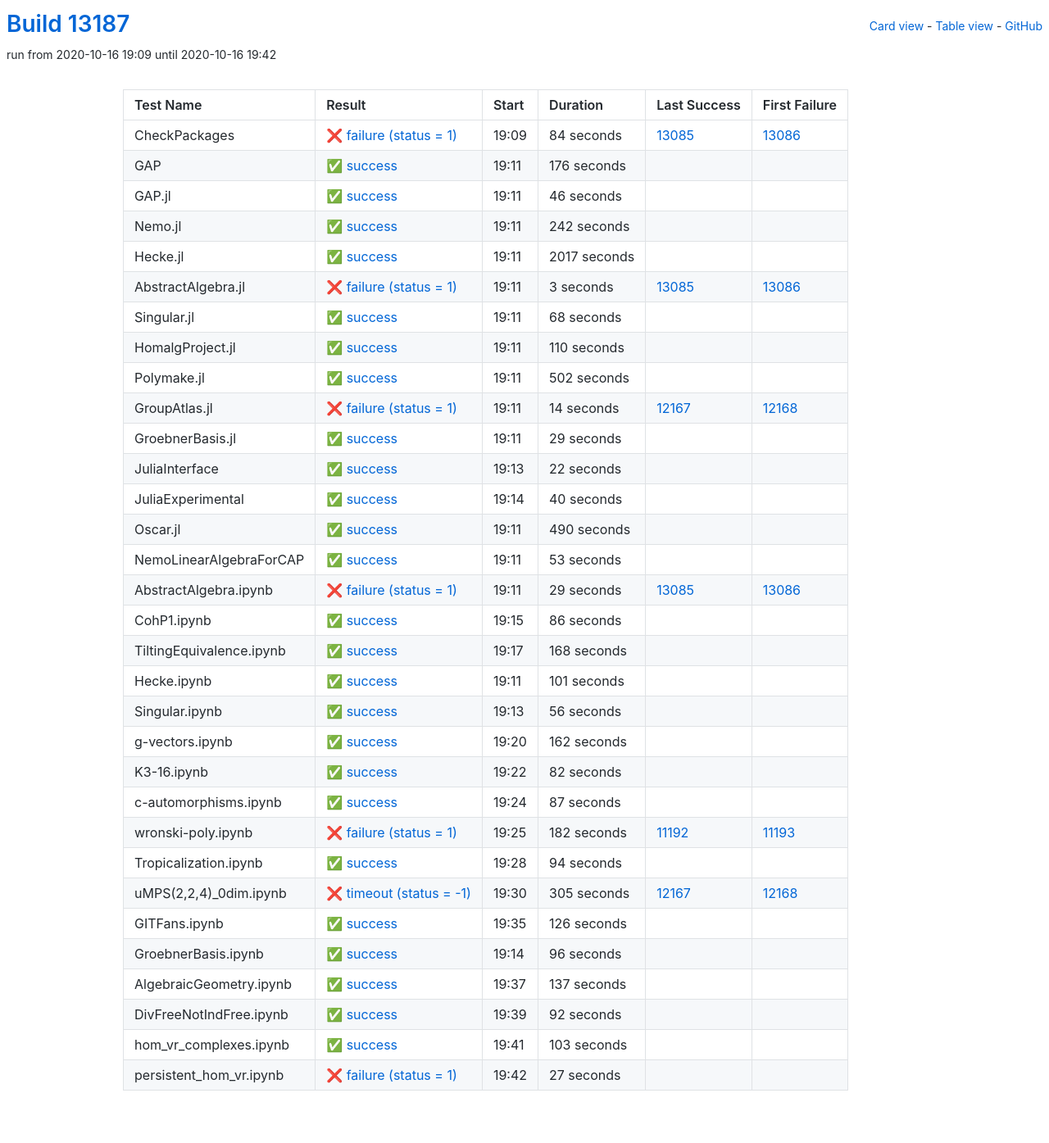
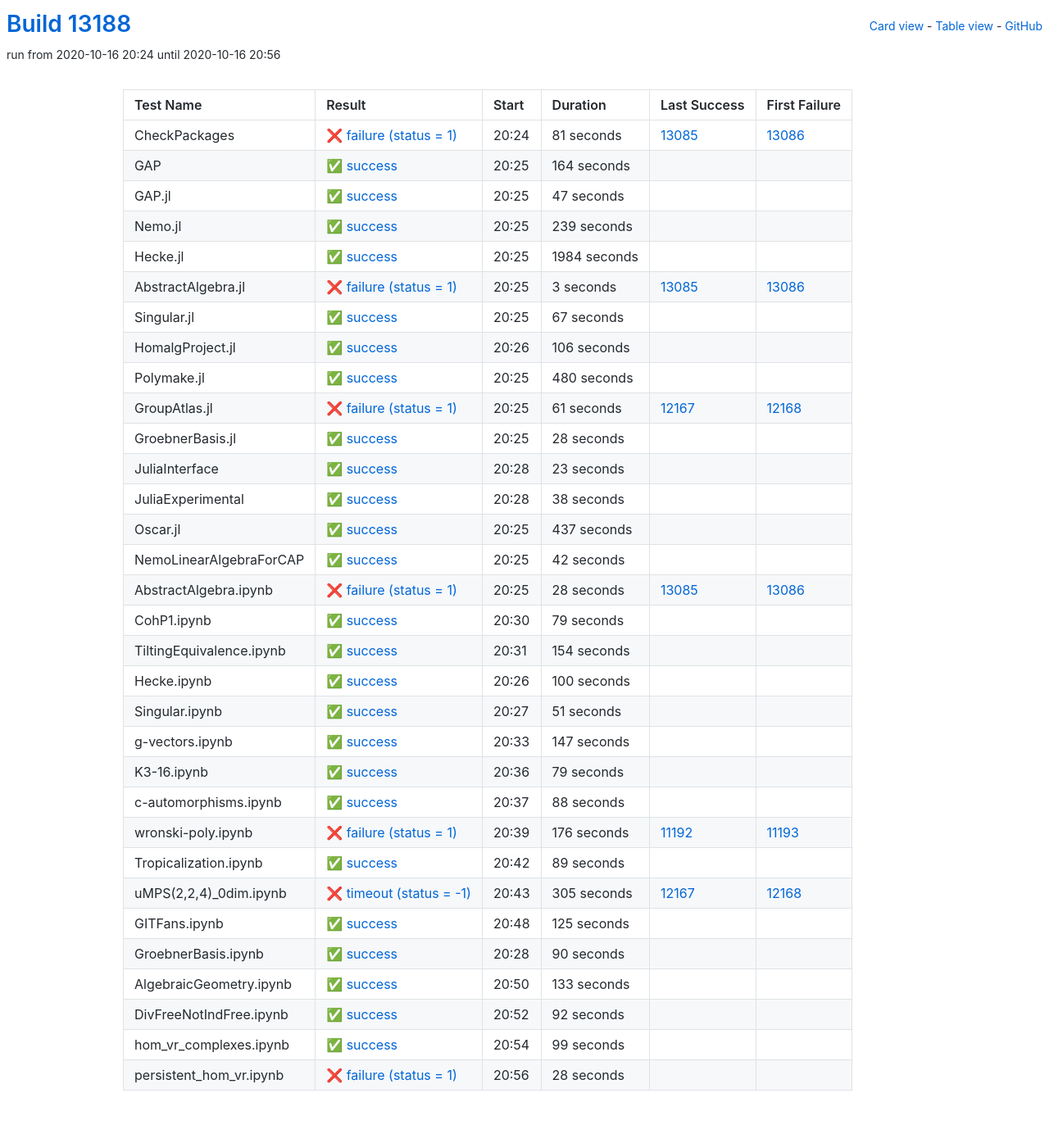
Before and after one commit to oscar-system/oscar-ci-status, a Jekyll site: the page built from table.html, in a window 1280 px wide. Shown: the whole page at 82% size. Built offline with Jekyll 4.4.1, drawn with Linux system fonts in a browser that asks for light colours.

Commit message:
Build #13188

```diff
--- a/_data/ci.yml
+++ b/_data/ci.yml
@@ -1,6 +1,6 @@
 ---
-build: 13187
-build_url: https://oscarci.mathematik.uni-kl.de/job/oscar/13187/
+build: 13188
+build_url: https://oscarci.mathematik.uni-kl.de/job/oscar/13188/
 job: oscar
 organization: oscar-system
 repo: oscar-ci-status
@@ -8,68 +8,68 @@
 tests:
 - name: CheckPackages
   id: checkpackages
-  log: https://oscarci.mathematik.uni-kl.de/job/oscar/13187/artifact/logs/build-13187/CheckPackages.log
-  start: 2020-10-16 19:09
+  log: https://oscarci.mathematik.uni-kl.de/job/oscar/13188/artifact/logs/build-13188/CheckPackages.log
+  start: 2020-10-16 20:24
   success: false
   exitcode: 1
   status: failure
-  duration: 84
+  duration: 81
   last_success: 13085
   last_success_url: https://oscarci.mathematik.uni-kl.de/job/oscar/13085/
   first_failure: 13086
   first_failure_url: https://oscarci.mathematik.uni-kl.de/job/oscar/13086/
 - name: GAP
   id: gap
-  log: https://oscarci.mathematik.uni-kl.de/job/oscar/13187/artifact/logs/build-13187/GAP.log
-  start: 2020-10-16 19:11
+  log: https://oscarci.mathematik.uni-kl.de/job/oscar/13188/artifact/logs/build-13188/GAP.log
+  start: 2020-10-16 20:25
   success: true
   exitcode: 0
   status: success
-  duration: 176
+  duration: 164
   last_success: false
   last_success_url:
   first_failure: false
   first_failure_url:
 - name: GAP.jl
   id: gap-jl
-  log: https://oscarci.mathematik.uni-kl.de/job/oscar/13187/artifact/logs/build-13187/GAP.jl.log
-  start: 2020-10-16 19:11
+  log: https://oscarci.mathematik.uni-kl.de/job/oscar/13188/artifact/logs/build-13188/GAP.jl.log
+  start: 2020-10-16 20:25
   success: true
   exitcode: 0
   status: success
-  duration: 46
+  duration: 47
   last_success: false
   last_success_url:
   first_failure: false
   first_failure_url:
 - name: Nemo.jl
   id: nemo-jl
-  log: https://oscarci.mathematik.uni-kl.de/job/oscar/13187/artifact/logs/build-13187/Nemo.jl.log
-  start: 2020-10-16 19:11
+  log: https://oscarci.mathematik.uni-kl.de/job/oscar/13188/artifact/logs/build-13188/Nemo.jl.log
+  start: 2020-10-16 20:25
   success: true
   exitcode: 0
   status: success
-  duration: 242
+  duration: 239
   last_success: false
   last_success_url:
   first_failure: false
   first_failure_url:
 - name: Hecke.jl
   id: hecke-jl
-  log: https://oscarci.mathematik.uni-kl.de/job/oscar/13187/artifact/logs/build-13187/Hecke.jl.log
-  start: 2020-10-16 19:11
+  log: https://oscarci.mathematik.uni-kl.de/job/oscar/13188/artifact/logs/build-13188/Hecke.jl.log
+  start: 2020-10-16 20:25
   success: true
   exitcode: 0
   status: success
-  duration: 2017
+  duration: 1984
   last_success: false
   last_success_url:
   first_failure: false
   first_failure_url:
 - name: AbstractAlgebra.jl
   id: abstractalgebra-jl
-  log: https://oscarci.mathematik.uni-kl.de/job/oscar/13187/artifact/logs/build-13187/AbstractAlgebra.jl.log
-  start: 2020-10-16 19:11
+  log: https://oscarci.mathematik.uni-kl.de/job/oscar/13188/artifact/logs/build-13188/AbstractAlgebra.jl.log
+  start: 2020-10-16 20:25
   success: false
   exitcode: 1
   status: failure
@@ -80,236 +80,236 @@
   first_failure_url: https://oscarci.mathematik.uni-kl.de/job/oscar/13086/
 - name: Singular.jl
   id: singular-jl
-  log: https://oscarci.mathematik.uni-kl.de/job/oscar/13187/artifact/logs/build-13187/Singular.jl.log
-  start: 2020-10-16 19:11
+  log: https://oscarci.mathematik.uni-kl.de/job/oscar/13188/artifact/logs/build-13188/Singular.jl.log
+  start: 2020-10-16 20:25
   success: true
   exitcode: 0
   status: success
-  duration: 68
+  duration: 67
   last_success: false
   last_success_url:
   first_failure: false
   first_failure_url:
 - name: HomalgProject.jl
   id: homalgproject-jl
-  log: https://oscarci.mathematik.uni-kl.de/job/oscar/13187/artifact/logs/build-13187/HomalgProject.jl.log
-  start: 2020-10-16 19:11
+  log: https://oscarci.mathematik.uni-kl.de/job/oscar/13188/artifact/logs/build-13188/HomalgProject.jl.log
+  start: 2020-10-16 20:26
   success: true
   exitcode: 0
   status: success
-  duration: 110
+  duration: 106
   last_success: false
   last_success_url:
   first_failure: false
   first_failure_url:
 - name: Polymake.jl
   id: polymake-jl
-  log: https://oscarci.mathematik.uni-kl.de/job/oscar/13187/artifact/logs/build-13187/Polymake.jl.log
-  start: 2020-10-16 19:11
+  log: https://oscarci.mathematik.uni-kl.de/job/oscar/13188/artifact/logs/build-13188/Polymake.jl.log
+  start: 2020-10-16 20:25
   success: true
   exitcode: 0
   status: success
-  duration: 502
+  duration: 480
   last_success: false
   last_success_url:
   first_failure: false
   first_failure_url:
 - name: GroupAtlas.jl
   id: groupatlas-jl
-  log: https://oscarci.mathematik.uni-kl.de/job/oscar/13187/artifact/logs/build-13187/GroupAtlas.jl.log
-  start: 2020-10-16 19:11
+  log: https://oscarci.mathematik.uni-kl.de/job/oscar/13188/artifact/logs/build-13188/GroupAtlas.jl.log
+  start: 2020-10-16 20:25
   success: false
   exitcode: 1
   status: failure
-  duration: 14
+  duration: 61
   last_success: 12167
   last_success_url: https://oscarci.mathematik.uni-kl.de/job/oscar/12167/
   first_failure: 12168
   first_failure_url: https://oscarci.mathematik.uni-kl.de/job/oscar/12168/
 - name: GroebnerBasis.jl
   id: groebnerbasis-jl
-  log: https://oscarci.mathematik.uni-kl.de/job/oscar/13187/artifact/logs/build-13187/GroebnerBasis.jl.log
-  start: 2020-10-16 19:11
+  log: https://oscarci.mathematik.uni-kl.de/job/oscar/13188/artifact/logs/build-13188/GroebnerBasis.jl.log
+  start: 2020-10-16 20:25
   success: true
   exitcode: 0
   status: success
-  duration: 29
+  duration: 28
   last_success: false
   last_success_url:
   first_failure: false
   first_failure_url:
 - name: JuliaInterface
   id: juliainterface
-  log: https://oscarci.mathematik.uni-kl.de/job/oscar/13187/artifact/logs/build-13187/JuliaInterface.log
-  start: 2020-10-16 19:13
+  log: https://oscarci.mathematik.uni-kl.de/job/oscar/13188/artifact/logs/build-13188/JuliaInterface.log
+  start: 2020-10-16 20:28
   success: true
   exitcode: 0
   status: success
-  duration: 22
+  duration: 23
   last_success: false
   last_success_url:
   first_failure: false
   first_failure_url:
 - name: JuliaExperimental
   id: juliaexperimental
-  log: https://oscarci.mathematik.uni-kl.de/job/oscar/13187/artifact/logs/build-13187/JuliaExperimental.log
-  start: 2020-10-16 19:14
+  log: https://oscarci.mathematik.uni-kl.de/job/oscar/13188/artifact/logs/build-13188/JuliaExperimental.log
+  start: 2020-10-16 20:28
   success: true
   exitcode: 0
   status: success
-  duration: 40
+  duration: 38
   last_success: false
   last_success_url:
   first_failure: false
   first_failure_url:
 - name: Oscar.jl
   id: oscar-jl
-  log: https://oscarci.mathematik.uni-kl.de/job/oscar/13187/artifact/logs/build-13187/Oscar.jl.log
-  start: 2020-10-16 19:11
+  log: https://oscarci.mathematik.uni-kl.de/job/oscar/13188/artifact/logs/build-13188/Oscar.jl.log
+  start: 2020-10-16 20:25
   success: true
   exitcode: 0
   status: success
-  duration: 490
+  duration: 437
   last_success: false
   last_success_url:
   first_failure: false
   first_failure_url:
 - name: NemoLinearAlgebraForCAP
   id: nemolinearalgebraforcap
-  log: https://oscarci.mathematik.uni-kl.de/job/oscar/13187/artifact/logs/build-13187/NemoLinearAlgebraForCAP.log
-  start: 2020-10-16 19:11
+  log: https://oscarci.mathematik.uni-kl.de/job/oscar/13188/artifact/logs/build-13188/NemoLinearAlgebraForCAP.log
+  start: 2020-10-16 20:25
   success: true
   exitcode: 0
   status: success
-  duration: 53
+  duration: 42
   last_success: false
   last_success_url:
   first_failure: false
   first_failure_url:
 - name: AbstractAlgebra.ipynb
   id: abstractalgebra-ipynb
-  log: https://oscarci.mathematik.uni-kl.de/job/oscar/13187/artifact/logs/build-13187/AbstractAlgebra.ipynb.log
-  start: 2020-10-16 19:11
+  log: https://oscarci.mathematik.uni-kl.de/job/oscar/13188/artifact/logs/build-13188/AbstractAlgebra.ipynb.log
+  start: 2020-10-16 20:25
   success: false
   exitcode: 1
   status: failure
-  duration: 29
+  duration: 28
   last_success: 13085
   last_success_url: https://oscarci.mathematik.uni-kl.de/job/oscar/13085/
   first_failure: 13086
   first_failure_url: https://oscarci.mathematik.uni-kl.de/job/oscar/13086/
 - name: CohP1.ipynb
   id: cohp1-ipynb
-  log: https://oscarci.mathematik.uni-kl.de/job/oscar/13187/artifact/logs/build-13187/CohP1.ipynb.log
-  start: 2020-10-16 19:15
+  log: https://oscarci.mathematik.uni-kl.de/job/oscar/13188/artifact/logs/build-13188/CohP1.ipynb.log
+  start: 2020-10-16 20:30
   success: true
   exitcode: 0
   status: success
-  duration: 86
+  duration: 79
   last_success: false
   last_success_url:
   first_failure: false
   first_failure_url:
 - name: TiltingEquivalence.ipynb
   id: tiltingequivalence-ipynb
-  log: https://oscarci.mathematik.uni-kl.de/job/oscar/13187/artifact/logs/build-13187/TiltingEquivalence.ipynb.log
-  start: 2020-10-16 19:17
+  log: https://oscarci.mathematik.uni-kl.de/job/oscar/13188/artifact/logs/build-13188/TiltingEquivalence.ipynb.log
+  start: 2020-10-16 20:31
   success: true
   exitcode: 0
   status: success
-  duration: 168
+  duration: 154
   last_success: false
   last_success_url:
   first_failure: false
   first_failure_url:
 - name: Hecke.ipynb
   id: hecke-ipynb
-  log: https://oscarci.mathematik.uni-kl.de/job/oscar/13187/artifact/logs/build-13187/Hecke.ipynb.log
-  start: 2020-10-16 19:11
+  log: https://oscarci.mathematik.uni-kl.de/job/oscar/13188/artifact/logs/build-13188/Hecke.ipynb.log
+  start: 2020-10-16 20:26
   success: true
   exitcode: 0
   status: success
-  duration: 101
+  duration: 100
   last_success: false
   last_success_url:
   first_failure: false
   first_failure_url:
 - name: Singular.ipynb
   id: singular-ipynb
-  log: https://oscarci.mathematik.uni-kl.de/job/oscar/13187/artifact/logs/build-13187/Singular.ipynb.log
-  start: 2020-10-16 19:13
+  log: https://oscarci.mathematik.uni-kl.de/job/oscar/13188/artifact/logs/build-13188/Singular.ipynb.log
+  start: 2020-10-16 20:27
   success: true
   exitcode: 0
   status: success
-  duration: 56
+  duration: 51
   last_success: false
   last_success_url:
   first_failure: false
   first_failure_url:
 - name: g-vectors.ipynb
   id: g-vectors-ipynb
-  log: https://oscarci.mathematik.uni-kl.de/job/oscar/13187/artifact/logs/build-13187/g-vectors.ipynb.log
-  start: 2020-10-16 19:20
+  log: https://oscarci.mathematik.uni-kl.de/job/oscar/13188/artifact/logs/build-13188/g-vectors.ipynb.log
+  start: 2020-10-16 20:33
   success: true
   exitcode: 0
   status: success
-  duration: 162
+  duration: 147
   last_success: false
   last_success_url:
   first_failure: false
   first_failure_url:
 - name: K3-16.ipynb
   id: k3-16-ipynb
-  log: https://oscarci.mathematik.uni-kl.de/job/oscar/13187/artifact/logs/build-13187/K3-16.ipynb.log
-  start: 2020-10-16 19:22
+  log: https://oscarci.mathematik.uni-kl.de/job/oscar/13188/artifact/logs/build-13188/K3-16.ipynb.log
+  start: 2020-10-16 20:36
   success: true
   exitcode: 0
   status: success
-  duration: 82
+  duration: 79
   last_success: false
   last_success_url:
   first_failure: false
   first_failure_url:
 - name: c-automorphisms.ipynb
   id: c-automorphisms-ipynb
-  log: https://oscarci.mathematik.uni-kl.de/job/oscar/13187/artifact/logs/build-13187/c-automorphisms.ipynb.log
-  start: 2020-10-16 19:24
+  log: https://oscarci.mathematik.uni-kl.de/job/oscar/13188/artifact/logs/build-13188/c-automorphisms.ipynb.log
+  start: 2020-10-16 20:37
   success: true
   exitcode: 0
   status: success
-  duration: 87
+  duration: 88
   last_success: false
   last_success_url:
   first_failure: false
   first_failure_url:
 - name: wronski-poly.ipynb
   id: wronski-poly-ipynb
-  log: https://oscarci.mathematik.uni-kl.de/job/oscar/13187/artifact/logs/build-13187/wronski-poly.ipynb.log
-  start: 2020-10-16 19:25
+  log: https://oscarci.mathematik.uni-kl.de/job/oscar/13188/artifact/logs/build-13188/wronski-poly.ipynb.log
+  start: 2020-10-16 20:39
   success: false
   exitcode: 1
   status: failure
-  duration: 182
+  duration: 176
   last_success: 11192
   last_success_url: https://oscarci.mathematik.uni-kl.de/job/oscar/11192/
   first_failure: 11193
   first_failure_url: https://oscarci.mathematik.uni-kl.de/job/oscar/11193/
 - name: Tropicalization.ipynb
   id: tropicalization-ipynb
-  log: https://oscarci.mathematik.uni-kl.de/job/oscar/13187/artifact/logs/build-13187/Tropicalization.ipynb.log
-  start: 2020-10-16 19:28
+  log: https://oscarci.mathematik.uni-kl.de/job/oscar/13188/artifact/logs/build-13188/Tropicalization.ipynb.log
+  start: 2020-10-16 20:42
   success: true
   exitcode: 0
   status: success
-  duration: 94
+  duration: 89
   last_success: false
   last_success_url:
   first_failure: false
   first_failure_url:
 - name: uMPS(2,2,4)_0dim.ipynb
   id: umps-2-2-4-0dim-ipynb
-  log: https://oscarci.mathematik.uni-kl.de/job/oscar/13187/artifact/logs/build-13187/uMPS-2-2-4-_0dim.ipynb.log
-  start: 2020-10-16 19:30
+  log: https://oscarci.mathematik.uni-kl.de/job/oscar/13188/artifact/logs/build-13188/uMPS-2-2-4-_0dim.ipynb.log
+  start: 2020-10-16 20:43
   success: false
   exitcode: -1
   status: timeout
@@ -320,44 +320,44 @@
   first_failure_url: https://oscarci.mathematik.uni-kl.de/job/oscar/12168/
 - name: GITFans.ipynb
   id: gitfans-ipynb
-  log: https://oscarci.mathematik.uni-kl.de/job/oscar/13187/artifact/logs/build-13187/GITFans.ipynb.log
-  start: 2020-10-16 19:35
+  log: https://oscarci.mathematik.uni-kl.de/job/oscar/13188/artifact/logs/build-13188/GITFans.ipynb.log
+  start: 2020-10-16 20:48
   success: true
   exitcode: 0
   status: success
-  duration: 126
+  duration: 125
   last_success: false
   last_success_url:
   first_failure: false
   first_failure_url:
 - name: GroebnerBasis.ipynb
   id: groebnerbasis-ipynb
-  log: https://oscarci.mathematik.uni-kl.de/job/oscar/13187/artifact/logs/build-13187/GroebnerBasis.ipynb.log
-  start: 2020-10-16 19:14
+  log: https://oscarci.mathematik.uni-kl.de/job/oscar/13188/artifact/logs/build-13188/GroebnerBasis.ipynb.log
+  start: 2020-10-16 20:28
   success: true
   exitcode: 0
   status: success
-  duration: 96
+  duration: 90
   last_success: false
   last_success_url:
   first_failure: false
   first_failure_url:
 - name: AlgebraicGeometry.ipynb
   id: algebraicgeometry-ipynb
-  log: https://oscarci.mathematik.uni-kl.de/job/oscar/13187/artifact/logs/build-13187/AlgebraicGeometry.ipynb.log
-  start: 2020-10-16 19:37
+  log: https://oscarci.mathematik.uni-kl.de/job/oscar/13188/artifact/logs/build-13188/AlgebraicGeometry.ipynb.log
+  start: 2020-10-16 20:50
   success: true
   exitcode: 0
   status: success
-  duration: 137
+  duration: 133
   last_success: false
   last_success_url:
   first_failure: false
   first_failure_url:
 - name: DivFreeNotIndFree.ipynb
   id: divfreenotindfree-ipynb
-  log: https://oscarci.mathematik.uni-kl.de/job/oscar/13187/artifact/logs/build-13187/DivFreeNotIndFree.ipynb.log
-  start: 2020-10-16 19:39
+  log: https://oscarci.mathematik.uni-kl.de/job/oscar/13188/artifact/logs/build-13188/DivFreeNotIndFree.ipynb.log
+  start: 2020-10-16 20:52
   success: true
   exitcode: 0
   status: success
@@ -368,24 +368,24 @@
   first_failure_url:
 - name: hom_vr_complexes.ipynb
   id: hom-vr-complexes-ipynb
-  log: https://oscarci.mathematik.uni-kl.de/job/oscar/13187/artifact/logs/build-13187/hom_vr_complexes.ipynb.log
-  start: 2020-10-16 19:41
+  log: https://oscarci.mathematik.uni-kl.de/job/oscar/13188/artifact/logs/build-13188/hom_vr_complexes.ipynb.log
+  start: 2020-10-16 20:54
   success: true
   exitcode: 0
   status: success
-  duration: 103
+  duration: 99
   last_success: false
   last_success_url:
   first_failure: false
   first_failure_url:
 - name: persistent_hom_vr.ipynb
   id: persistent-hom-vr-ipynb
-  log: https://oscarci.mathematik.uni-kl.de/job/oscar/13187/artifact/logs/build-13187/persistent_hom_vr.ipynb.log
-  start: 2020-10-16 19:42
+  log: https://oscarci.mathematik.uni-kl.de/job/oscar/13188/artifact/logs/build-13188/persistent_hom_vr.ipynb.log
+  start: 2020-10-16 20:56
   success: false
   exitcode: 1
   status: failure
-  duration: 27
+  duration: 28
   last_success: false
   last_success_url:
   first_failure: false
```
Also changed, not shown: README.md.
